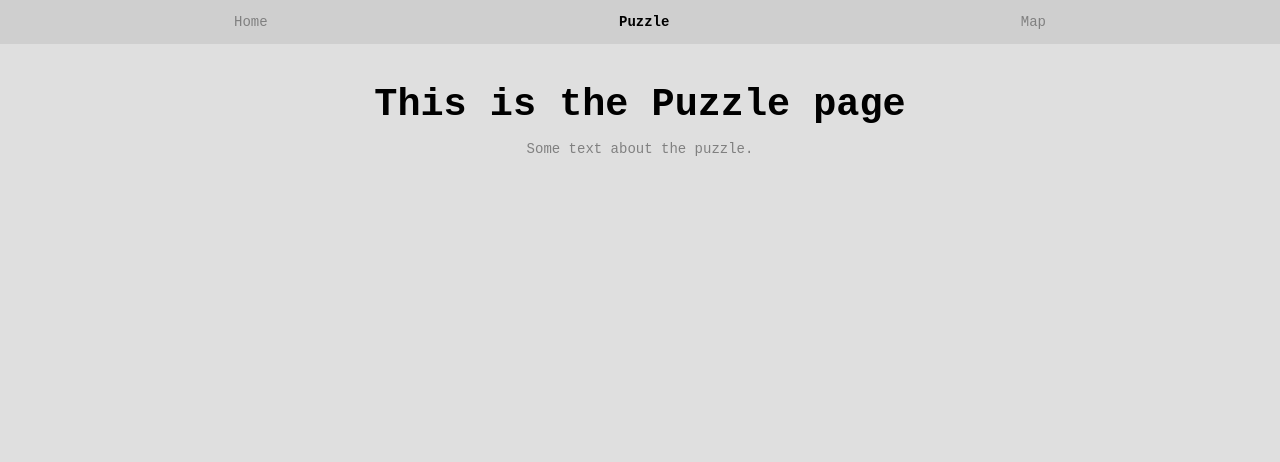
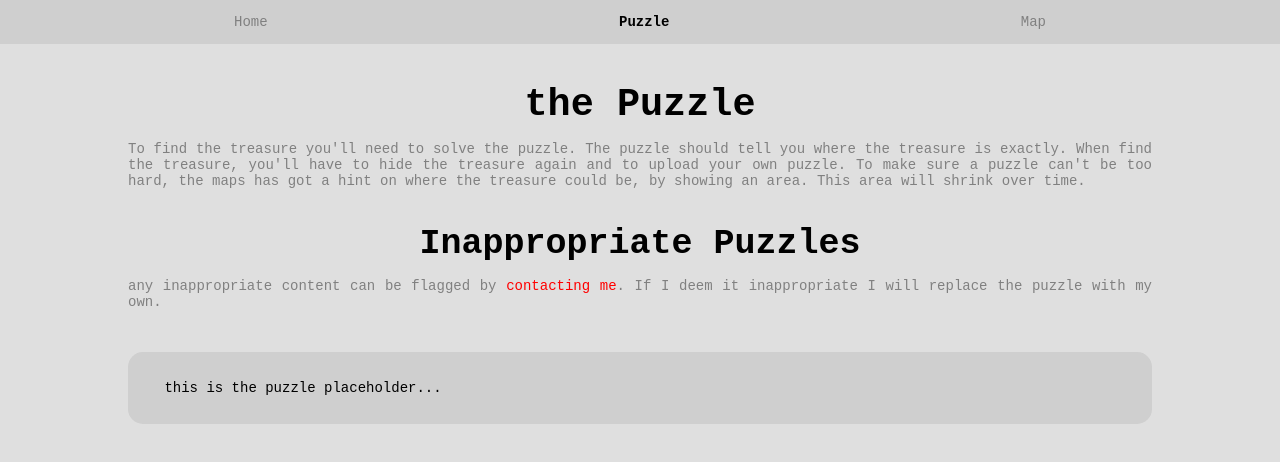
Before and after one commit to school-Tygo-van-den-Hurk/TUe-DZC30-Game-Design-III-2023-2024, a React (Vite) app in the folder client/: page /puzzle in a window 1280 px wide. Shown: the top 462 px of the page. Built offline with nearby package versions, Linux system fonts and the light colour scheme.

Commit message:
worked on the puzzle page.

```diff
--- a/client/src/pages/puzzle/Puzzle.tsx
+++ b/client/src/pages/puzzle/Puzzle.tsx
@@ -1,10 +1,34 @@
+// TODO : @Tygo create a
+
+import { contactURL } from "../constants";
+import "./puzzle.css";
+
+function getPuzzle() {
+    return ("this is the puzzle placeholder...");
+}
+
+/**
+ * this function is used to return the HTML of the
+ * @returns the main content of the puzzle page.
+ */
 function Puzzle() {
+    const puzzle = (getPuzzle());
     return (
         <>
-            <h1> This is the Puzzle page </h1>
+            <h1> the Puzzle </h1>
             <p>
-                Some text about the puzzle.
+                To find the treasure you'll need to solve the puzzle. The puzzle should tell you where the treasure
+                is exactly. When find the treasure, you'll have to hide the treasure again and to upload your own
+                puzzle. To make sure a puzzle can't be too hard, the maps has got a hint on where the treasure could
+                be, by showing an area. This area will shrink over time.
             </p>
+            <h2> Inappropriate Puzzles </h2>
+            <p>
+                any inappropriate content can be flagged
+                by <a href={contactURL}>contacting me</a>. If I deem it
+                inappropriate I will replace the puzzle with my own.
+            </p>
+            <pre><code> {puzzle} </code></pre>
         </>
     );
 }
--- /dev/null
+++ b/client/src/pages/puzzle/puzzle.css
@@ -0,0 +1,10 @@
+pre {
+  background-color: var(--layer-0);
+  border-radius: 15px;
+  margin-top: 3rem;
+  padding: 2rem;
+}
+pre code {
+  color: var(--title-color);
+  font-family: "Courier New", Courier, monospace;
+}
--- /dev/null
+++ b/client/src/pages/puzzle/puzzle.scss
@@ -0,0 +1,12 @@
+pre {
+
+    background-color: var(--layer-0);
+    border-radius: 15px;
+    margin-top: 3rem;
+    padding: 2rem;
+
+    code {
+        color: var(--title-color);
+        font-family: 'Courier New', Courier, monospace;
+    }
+}
```
